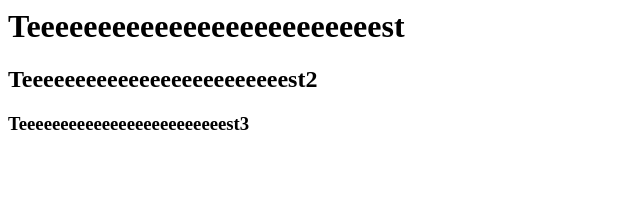
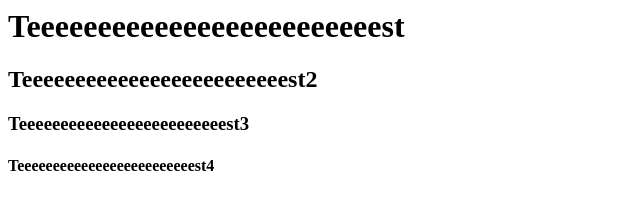
Before and after one commit to StefanoCamp/firstgitrepo, a plain HTML site: page index.html in a window 1280 px wide. Shown: the whole page, without its empty margins (0-640 px from the left). Drawn offline with Linux system fonts and the light colour scheme.

Commit message:
Added 4th line

```diff
--- a/index.html
+++ b/index.html
@@ -3,5 +3,6 @@
         <h1>Teeeeeeeeeeeeeeeeeeeeeeeeest</h1>
         <h2>Teeeeeeeeeeeeeeeeeeeeeeeeest2</h2>
         <h3>Teeeeeeeeeeeeeeeeeeeeeeeeest3</h3>
+        <h4>Teeeeeeeeeeeeeeeeeeeeeeeeest4</h4>
     </body>
 </html>
```
